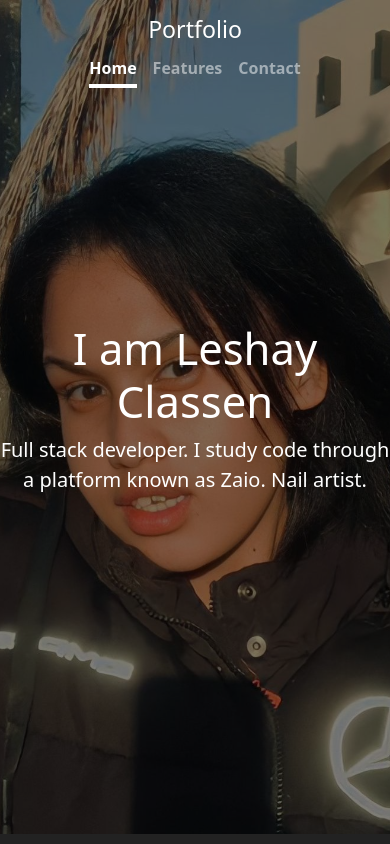
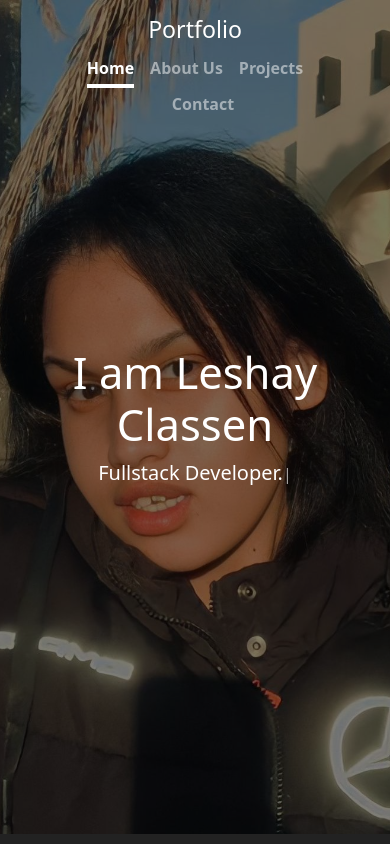
Before and after one commit to leshay21/zaio-bootstrap-portfolio, a plain HTML site: page index.html in a window 390 px wide. Shown: the top 844 px of the page. Drawn offline with nearby package versions, Linux system fonts and the light colour scheme.

Commit message:
added initial code

```diff
--- a/index.html
+++ b/index.html
@@ -29,34 +29,27 @@
   </head>
 
   <body class="bg-light">
-    <div class="banner-wrap vh-100 vw-100 text-white">
+    <div class="banner-wrap vh-100 vw-100 d-flex flex-column align-items-center justify-content-center text-white">
       <div class="overlay"></div>
-      <header class="px-5 p-3 text-white">
+      <header class="px-5 p-3 text-white fixed-top">
         <div>
           <h3 class="float-md-start text-center">Portfolio</h3>
           <nav class="nav nav-masthead justify-content-center float-md-end">
             <a class="nav-link active" aria-current="page" href="#">Home</a>
-            <a class="nav-link" href="#">Features</a>
-            <a class="nav-link" href="#">Contact</a>
+            <a class="nav-link" href="#about-us">About Us</a>
+            <a class="nav-link" href="#projects">Projects</a>
+            <a class="nav-link" href="#contact">Contact</a>
           </nav>
         </div>
       </header>
-      <main class="d-flex flex-column align-items-center justify-content-center h-75 text-center">
+      <main class="text-center">
         <h1 class="display-1">I am Leshay Classen</h1>
-        <p class="lead">
-          Full stack developer. I study code through a platform known as Zaio. Nail artist.
-        </p>
+        <span id="typed" class="lead"></span>
       </main>
 
-      <!-- <footer class="mt-auto text-white-50">
-        <p>
-          Cover template for
-          <a href="https://getbootstrap.com/" class="text-white">Bootstrap</a>,
-          by <a href="https://twitter.com/mdo" class="text-white">@mdo</a>.
-        </p>
-      </footer> -->
+
     </div>
-    <section>
+    <section id="about-us">
       <div class="container p-5">
         <div class="card">
           <div class="card-body">
@@ -93,7 +86,7 @@
       </div>
     </section>
     <section>
-      <section>
+      <section id="projects">
         <div class="container p-5">
           <h1 class="text-center"><mark>Projects</mark></h1>
           <div class="row">
@@ -148,7 +141,7 @@
       </section>
 
 
-    <section>
+    <section id="contact">
       <div class="container p-5">
         <div class="card p-3">
           <div class="card-body px-5 text-center">
@@ -201,5 +194,31 @@
         </div>
       </div>
     </section>
+    <!-- footer section -->
+    <footer class="bg-dark text-center text-white">
+      <div class="container p-3">
+        <p>Developed by Leshay Classen using Bootstrap,for Zaio Bootstrap course</p>
+      </div>
+    </footer>
+
+    <script>
+      window.addEventListener("scroll", () => {
+        const header = document.querySelector("header");
+        header.classList.toggle("scrolling", window.scrollY > 0);
+      });
+    </script>
+   <script src="https://cdn.jsdelivr.net/npm/typed.js@2.0.12"></script>
+    <script>
+      var typed = new Typed("#typed", {
+        strings: [
+          "Fullstack Developer.",
+          "Student at zaio.",
+          "Artistic."],
+        loop: true,
+        typeSpeed: 75,
+        shuffle: true
+      });
+    </script>
+
   </body>
 </html>
--- a/style.css
+++ b/style.css
@@ -54,3 +54,8 @@
   color: #fff;
   border-bottom-color: #fff;
 }
+.scrolling {
+  background: black;
+  opacity: 90%;
+  transition: all 0.5s;
+}
```
